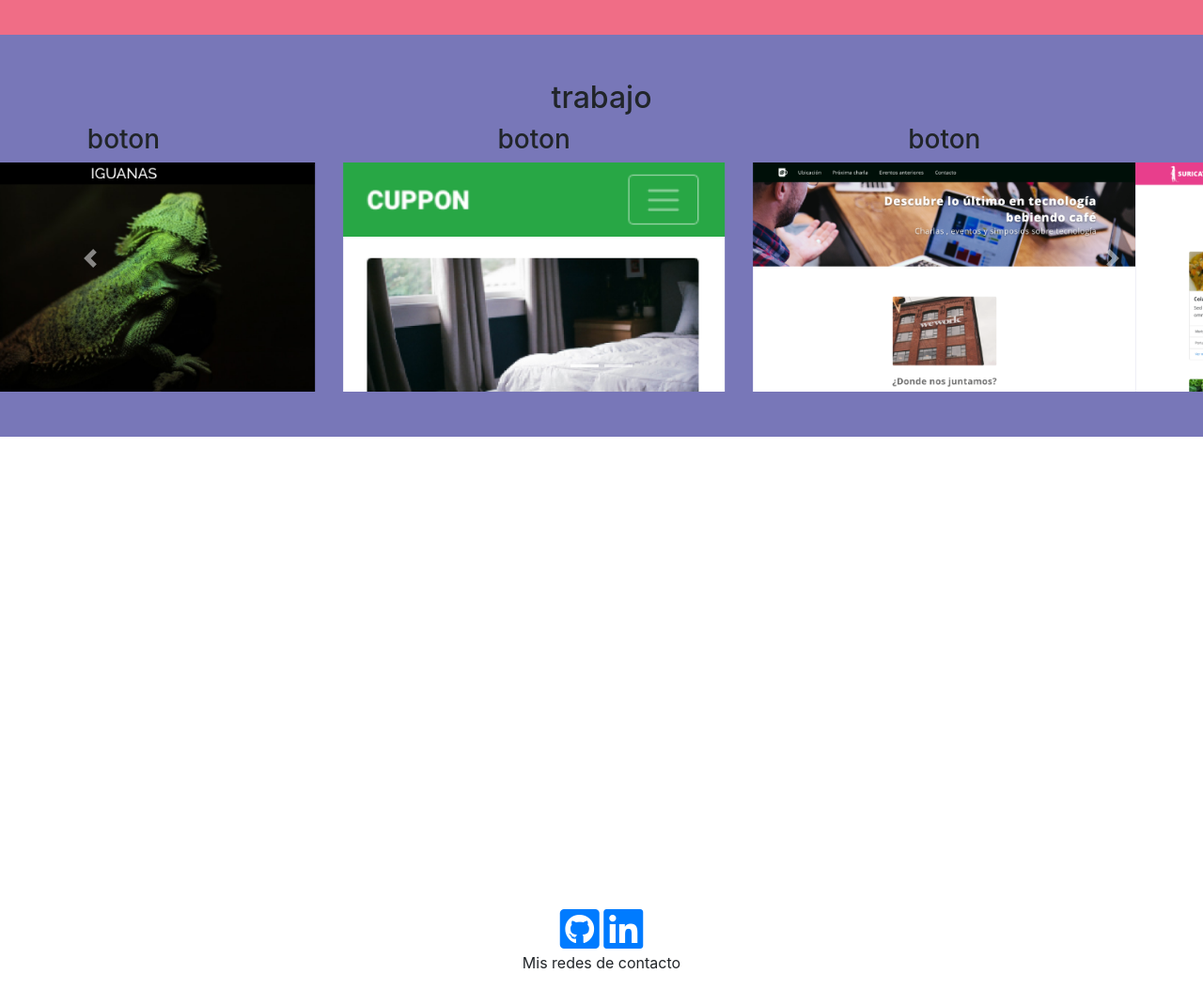
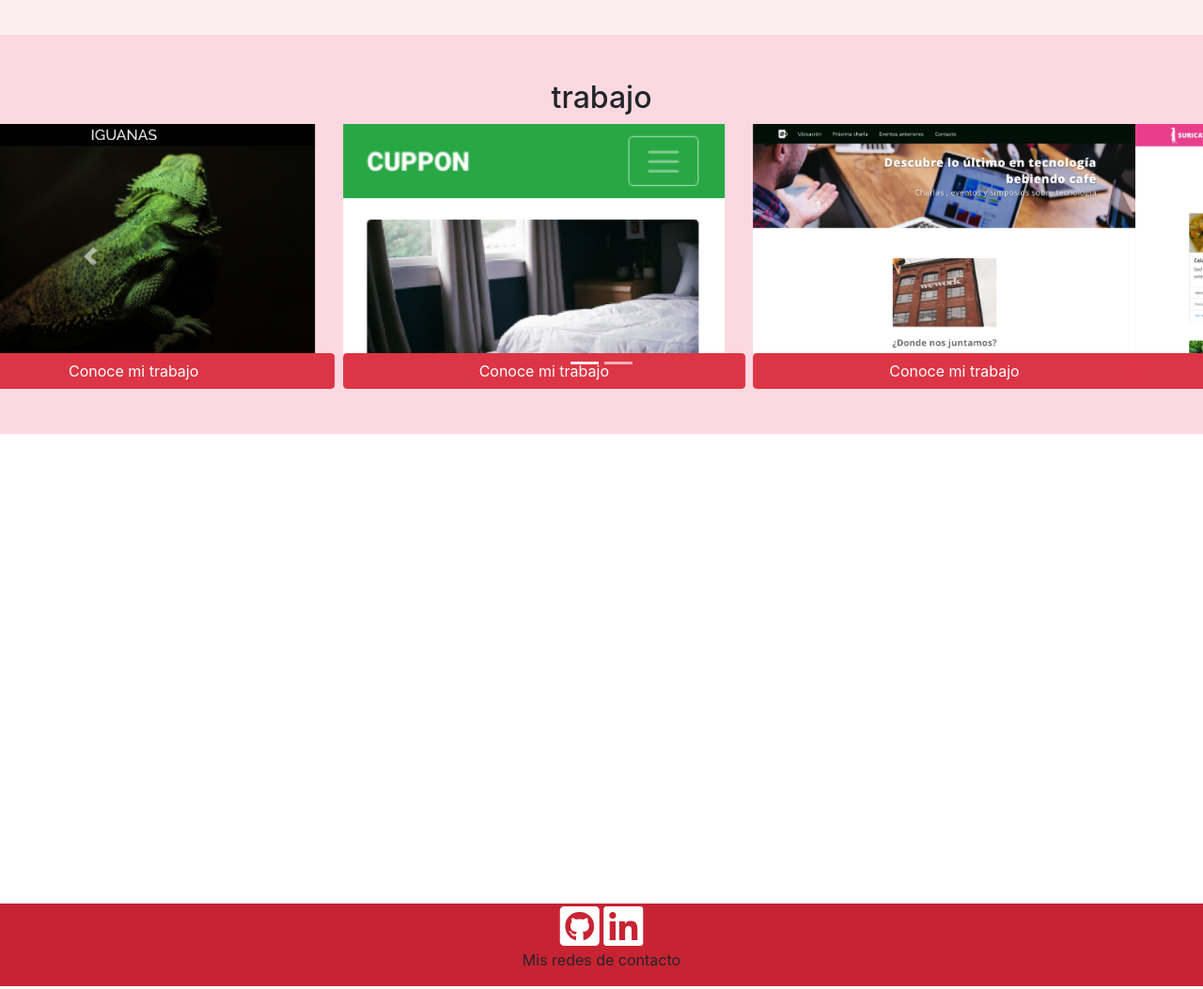
Before and after one commit to carolinkakao/portafolio, a plain HTML site: page index.html in a window 1280 px wide. Shown: the part 1260-2313 px from the top of the page at 94% size. Drawn offline with nearby package versions, Linux system fonts and the light colour scheme; a script that the page names is missing.

Commit message:
guardando colores y tooltips

```diff
--- a/assets/css/style.css
+++ b/assets/css/style.css
@@ -1,6 +1,6 @@
 .midescripcion{
     display: block;
-    background: linear-gradient(90deg,#7877b8, #f06d86);
+    background: linear-gradient(90deg,#f06d86, #fcd9e1);
     text-align: center;
 
 }
@@ -13,7 +13,7 @@
 }
 
 .descripcion{
-    background-color: #f06d86;
+    background-color:#faeef1;
 }
 .card{
     padding: 1.5em;
@@ -25,7 +25,7 @@
 
 
 .descripcion-personal{
-    background-color: #7877b8;
+    background-color: #fcd9e1;
 }
 
 .card-img{
@@ -40,7 +40,7 @@
 }
 
 .trabajo{
-    background-color: #7877b8;
+    background-color: #fcd9e1;
     width: 100%;
 }
 
@@ -56,13 +56,21 @@ text-align: center;
 
 footer{
     display: inline-block;
-    background-color: white
-    ;
+    background-color: #c82333;
     width: 100%;
     text-align: center;
 
+}
+.boton{
+    width:428px;
+    margin-left: auto;
+    margin-right: auto;
+}
 
+.icon{
+    color:#ffffff;
 }
+
 
   /*<!--jQuery 3.5.1 (sin slim)-->
   <script src="https://code.jquery.com/jquery-3.5.1.slim.min.js" integrity="sha384-DfXdz2htPH0lsSSs5nCTpuj/zy4C+OGpamoFVy38MVBnE+IbbVYUew+OrCXaRkfj" crossorigin="anonymous"></script>
--- a/assets/js/script.js
+++ b/assets/js/script.js
@@ -1,70 +1,19 @@
 $(document).ready(function(){
-    // Add smooth scrolling to all links
     $("a").on('click', function(event) {
-
-      // Make sure this.hash has a value before overriding default behavior
-      if (this.hash !== "") {
-        // Prevent default anchor click behavior
+        if (this.hash !== "") {
         event.preventDefault();
-
-        // Store hash
-        var hash = this.hash;
-
-        // Using jQuery's animate() method to add smooth page scroll
-        // The optional number (800) specifies the number of milliseconds it takes to scroll to the specified area
-        $('html, body').animate({
+          var hash = this.hash;
+            $('html, body').animate({
           scrollTop: $(hash).offset().top
         }, 800, function(){
-
-          // Add hash (#) to URL when done scrolling (default click behavior)
-          window.location.hash = hash;
+      window.location.hash = hash;
         });
-      } // End if
+      }
     });
   });
 
-/**
-$(document).ready(function(){
-    $("a").on('click', function(event) {
-        if (this.hash !== "") {
-            var hash = this.hash;
-            $('html, body').animate({
-                scrollTop: $(hash).offset().top
-              }, 1000, function(){
-                window.location.hash = hash;
-            });
-          }
-        });
-      });
 
 
-      $(function(){
-        $("a").click(function(event) {
-          if (this.hash !== "") {
-            event.preventDefault();
-            var hash = this.hash;
-            $('html, body').animate({
-              scrollTop: $(hash).offset().top
-              }, 800, function(){
-                window.location.hash = hash;
-      });
-      }
-      });
-      });
-
-
-$(function(){
-    $('a[href*=\\#]:not([href=\\#])').on(click,
-        function(){
-        var target = $(this.hash);
-        target = target.lenght?target : $('[name=' + this.hash.substr(1) +']');
-        if(target.length){
-            $('html,body').animate({
-                scrolltop: target.offset().scrolltop
-            },1000);
-            return false;
-
-            }
-        });
-    });
-***/
+  $(function () {
+    $('[data-toggle="tooltip"]').tooltip()
+    })
--- a/index.html
+++ b/index.html
@@ -45,7 +45,7 @@
 
 
 <!-- Mi foto con nombre y profesión -->
-<section  class="midescripcion">
+<section id="seccion-1" class="midescripcion">
     <div class="container">
         <div class="row">
             <img class="mifoto mt-5 " src="assets/img/mifoto.jpg" alt="imagen de pizza">
@@ -74,7 +74,7 @@
 </section>
 
 <!-- descripción personal -->
-<section id="seccion-1" class="descripcion-personal">
+<section  class="descripcion-personal">
     <div class="container">
     <div class="row">
     <div class="col-6"
@@ -177,19 +177,24 @@
     <div class="carousel-inner">
       <div class="carousel-item active">
         <div class="row">
-          <div class="col-4"><h3 class="subtitulo-trabajo">boton</h3>
+          <div class="col-4">
+
+
 
             <img src="assets/img/iguana_page.png" class="d-block w-100" alt="">
+            <button type="button" class="boton btn btn-danger" data-toggle="tooltip" data-placement="top" title="Clickea para ver mi trabajo 'Iguana'">Conoce mi trabajo</button>
+        </div>
+          <div class="col-4">
 
+
+
+            <img src="assets/img/cuppon.png" class="d-block w-100" alt="">
+            <button type="button" class="boton btn btn-danger" data-toggle="tooltip" data-placement="top" title="Clickea para ver mi trabajo 'Cuppon'">Conoce mi trabajo</button>
           </div>
           <div class="col-4">
-            <h3 class="subtitulo-trabajo">boton</h3>
-            <img src="assets/img/cuppon.png" class="d-block w-100" alt="">
 
-          </div>
-          <div class="col-4">
-            <h3 class="subtitulo-trabajo">boton</h3>
             <img src="assets/img/meet_coffee.png" class="d-block w-100" alt="">
+            <button type="button" class="boton btn btn-danger" data-toggle="tooltip" data-placement="top" title="Clickea para ver mi trabajo 'Meet&Coffee'">Conoce mi trabajo</button>
           </div>
 
         </div>
@@ -197,16 +202,20 @@
       <div class="carousel-item">
         <div class="row">
           <div class="col-4">
-            <h3 class="subtitulo-trabajo">boton</h3>
+
             <img src="assets/img/suricata.png" class="d-block w-100" alt="">
+            <button type="button" class="boton btn btn-danger" data-toggle="tooltip" data-placement="top" title="Clickea para ver mi trabajo 'Suricata'">Conoce mi trabajo</button>
+
           </div>
           <div class="col-4">
-            <h3 class="subtitulo-trabajo">boton</h3>
+
             <img src="assets/img/ricomida.png" class="d-block w-100" alt="">
+            <button type="button" class="boton btn btn-danger" data-toggle="tooltip" data-placement="top" title="Clickea para ver mi trabajo 'Ricomida'">Conoce mi trabajo</button>
           </div>
+
           <div class="col-4">
-            <h3 class="subtitulo-trabajo">boton</h3>
-            <img src="assets/img/dmark.png" class="d-block w-100" alt="">
+           <img src="assets/img/dmark.png" class="d-block w-100" alt="">
+            <button type="button" class="boton btn btn-danger" data-toggle="tooltip" data-placement="top" title="Clickea para ver mi trabajo 'Dmark'">Conoce mi trabajo</button>
           </div>
 
 
@@ -227,13 +236,13 @@
 
 <!-- formulario de contacto con typeform -->
 <section id="seccion-4">
-    <div class="typeform-widget" data-url="https://form.typeform.com/to/BNGUzXU2" style="width: 100%; height: 500px;"></div> <script> (function() { var qs,js,q,s,d=document, gi=d.getElementById, ce=d.createElement, gt=d.getElementsByTagName, id="typef_orm", b="https://embed.typeform.com/"; if(!gi.call(d,id)) { js=ce.call(d,"script"); js.id=id; js.src=b+"embed.js"; q=gt.call(d,"script")[0]; q.parentNode.insertBefore(js,q) } })() </script>
+    <div class="typeform-widget" data-url="https://form.typeform.com/to/fVd6qcTv" style="width: 100%; height: 500px;"></div> <script> (function() { var qs,js,q,s,d=document, gi=d.getElementById, ce=d.createElement, gt=d.getElementsByTagName, id="typef_orm", b="https://embed.typeform.com/"; if(!gi.call(d,id)) { js=ce.call(d,"script"); js.id=id; js.src=b+"embed.js"; q=gt.call(d,"script")[0]; q.parentNode.insertBefore(js,q) } })() </script>
 </section>
 <!-- footer con mis redes sociales-->
 <footer id="contacto" class="oscuro">
-    <a href="https://github.com"><i class="fab fa-github-square fa-3x"></i></a>
+    <a href="https://github.com"><i class="icon fab fa-github-square fa-3x"></i></a>
 
-    <a href="https://www.linkedin.com"><i class="fab fa-linkedin fa-3x"></i></a>
+    <a href="https://www.linkedin.com"><i class=" icon fab fa-linkedin fa-3x"></i></a>
 
     <p>Mis redes de contacto</p>
 </footer>
```
